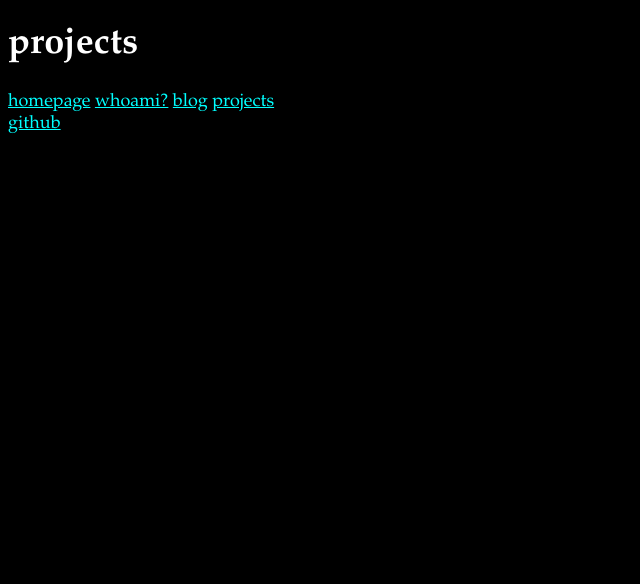
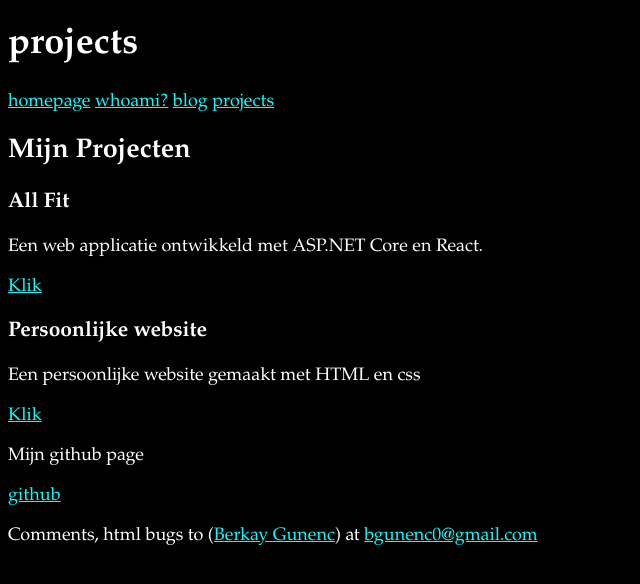
Before and after one commit to saksagan86/saksagan86.github.io, a plain HTML site: page projects.html in a window 1280 px wide. Shown: the whole page, without its empty margins (0-640 px from the left). Drawn offline with Linux system fonts and the light colour scheme.

Commit message:
footer en semantische html update

```diff
--- a/projects.html
+++ b/projects.html
@@ -1,5 +1,5 @@
 <!DOCTYPE html>
-<html lang="en">
+<html lang="nl">
 <head>
     <meta charset="UTF-8">
     <meta http-equiv="X-UA-Compatible" content="IE=edge">
@@ -21,8 +21,28 @@
     </header>
 
     <main>
-        <a href="https://www.github.com/saksagan86">github</a>
+        <section>
+            <h2>Mijn Projecten</h2>
+            <article>
+                <h3>All Fit</h3>
+                <p>Een web applicatie ontwikkeld met ASP.NET Core en React.</p>
+                <a href="https://github.com/saksagan86/AllFit-Groep2" >Klik</a>
+            </article>
+            <article>
+                <h3>
+                    Persoonlijke website
+                </h3>
+                <p>Een persoonlijke website gemaakt met HTML en css</p>
+                <a href="https://saksagan86.github.io">Klik</a>
+            </article>
+            <article>
+                <p>Mijn github page</p>
+                <a href="https://www.github.com/saksagan86">github</a>
+            </article>
+        </section>
     </main>
+    <footer>
+        <p>Comments, html bugs to (<a href="https://saksagan86.github.io">Berkay Gunenc</a>) at <a href="mailto:bgunenc0@gmail.com">bgunenc0@gmail.com</a> </p>
+    </footer>
 </body>
-
 </html>
```
Also changed, not shown: blog.html (+18 -9 lines), index.html (+4 -1 lines), whoami.html (+6 -3 lines).
